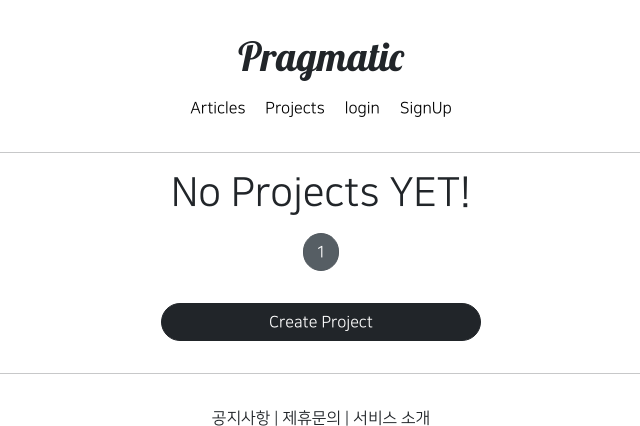
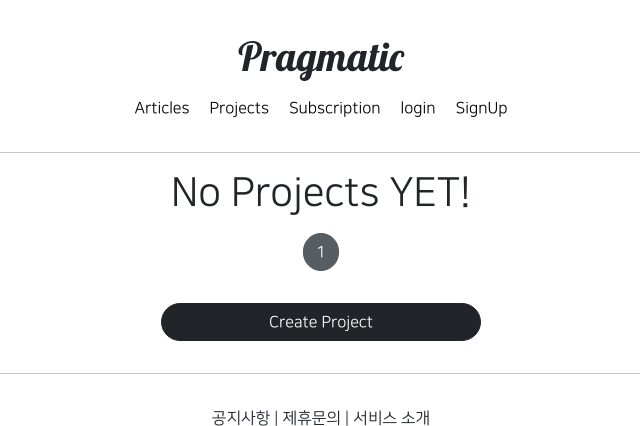
Before and after one commit to gooddatascience/pragmatic, a Django app: page /projects/list/ in a window 1280 px wide. Shown: the top 426 px of the page, without its empty margins (319-959 px from the left). Run offline with Django 3.2, Linux system fonts and the light colour scheme; data that the repository does not hold is empty; some libraries are stand-ins or nearby versions.

Commit message:
django 43 course commit

```diff
--- a/subscribeapp/urls.py
+++ b/subscribeapp/urls.py
@@ -1,9 +1,10 @@
 from django.urls import path
 
-from subscribeapp.views import SubscriptionView
+from subscribeapp.views import SubscriptionView, SubscriptionListView
 
 app_name = 'subscribeapp'
 
 urlpatterns = [
     path('subscribe/', SubscriptionView.as_view(), name='subscribe'),
+    path('list/', SubscriptionListView.as_view(), name='list'),
 ]
--- a/templates/header.html
+++ b/templates/header.html
@@ -12,6 +12,10 @@
                 <span> Projects </span>
             </a>
 
+            <a href="{% url 'subscribeapp:list' %}" class="pragmatic_header_nav">
+                <span> Subscription</span>
+            </a>
+
 
             {% if not user.is_authenticated %}
             <a href="{% url 'accountapp:login' %}?next={{ request.path }}" class="pragmatic_header_nav">
@@ -23,10 +27,10 @@
             </a>
 
             {% else %}
-            <a href="{% url 'accountapp:detail' pk=user.pk %}" class="Pragmatic_header_nav">
+            <a href="{% url 'accountapp:detail' pk=user.pk %}" class="pragmatic_header_nav">
                 <span> MyPage </span>
             </a>
-            <a href="{% url 'accountapp:logout' %}?next={{ request.path }}" class="Pragmatic_header_nav">
+            <a href="{% url 'accountapp:logout' %}?next={{ request.path }}" class="pragmatic_header_nav">
                 <span> logout </span>
             </a>
             {% endif %}
```
Also changed, not shown: subscribeapp/templates/subscribeapp/list.html (added, +11 -0 lines), subscribeapp/views.py (+16 -1 lines).
